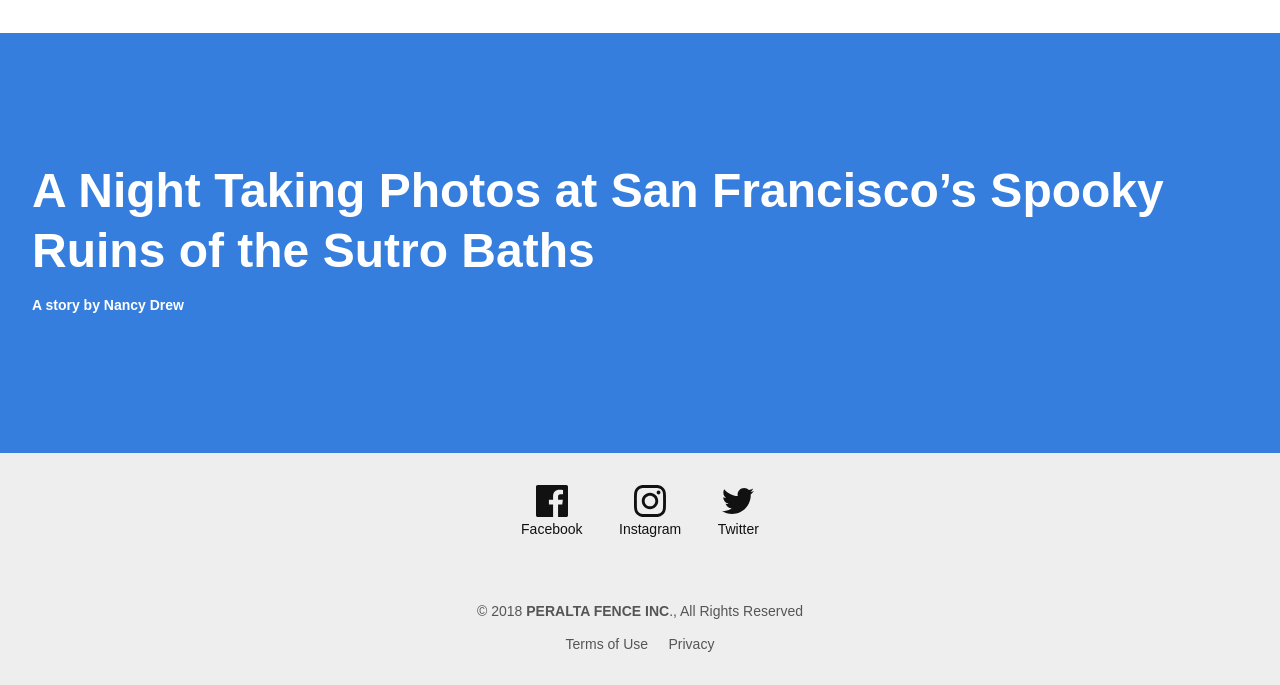
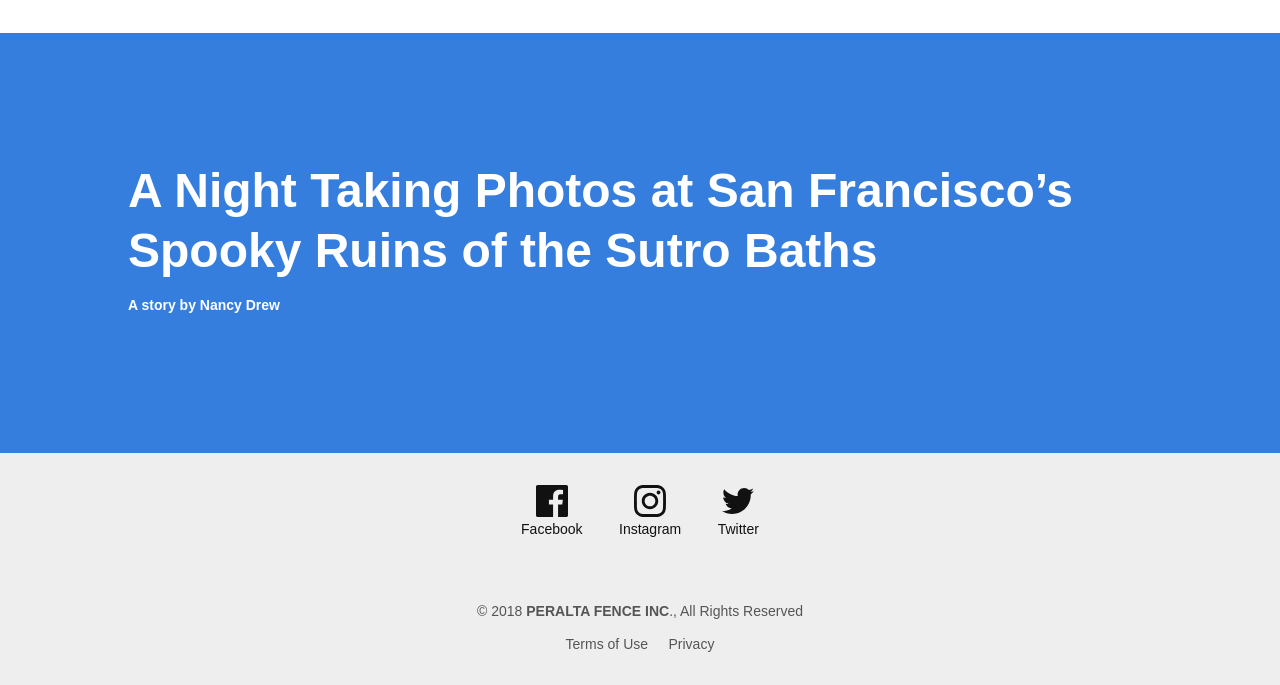
Before and after one commit to wilton-cruz/supreme-happiness, a Flask app: page / in a window 1280 px wide. Shown: the part 3427-4112 px from the top of the page. Run offline with Flask 2, Linux system fonts and the light colour scheme.

Commit message:
Adding change bottom headding

```diff
--- a/templates/index.html
+++ b/templates/index.html
@@ -61,8 +61,8 @@ and Commercial Business.
 </section>
 <section class="bg-blue pt4 pb4 pt6-l pb6-l dt w-100">
   <div class="dtc v-mid cover ph3 ph3-m ph4-ns">
-    <h1 class="white fw1 fw9-l f-headline f2 f1-l lh-title mt0 mb3 mesure">A Night Taking Photos at San Francisco’s Spooky Ruins of the Sutro Baths</h1>
-    <h2 class="white f6 fw6 black">A story by Nancy Drew</h2>
+    <h1 class="white mw8-ns center fw1 fw9-l f-headline f2 f1-l lh-title mt0 mb3 mesure">A Night Taking Photos at San Francisco’s Spooky Ruins of the Sutro Baths</h1>
+    <h2 class="white f6 fw6 black mw8-ns center">A story by Nancy Drew</h2>
   </div>
 
 </section>
```
